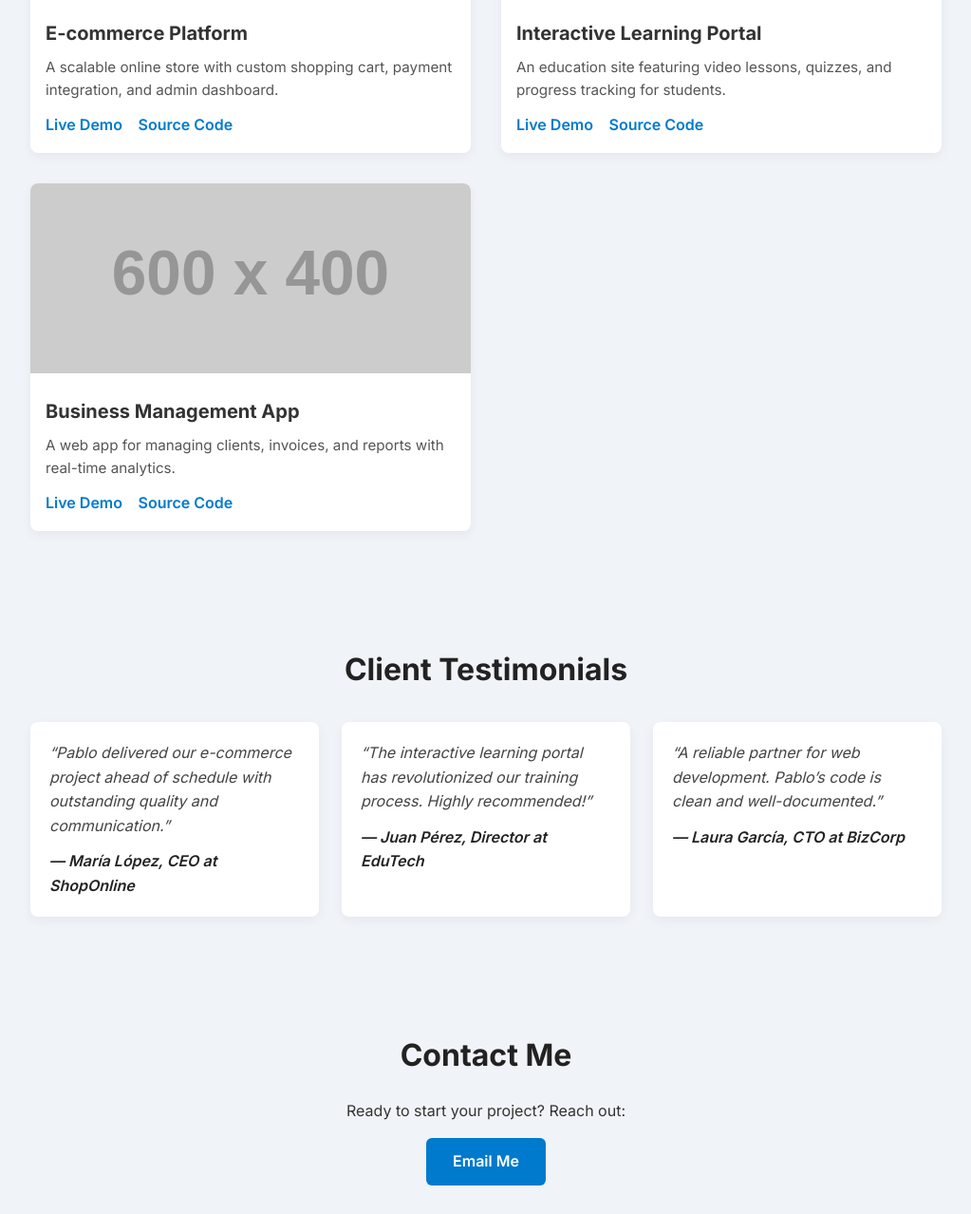
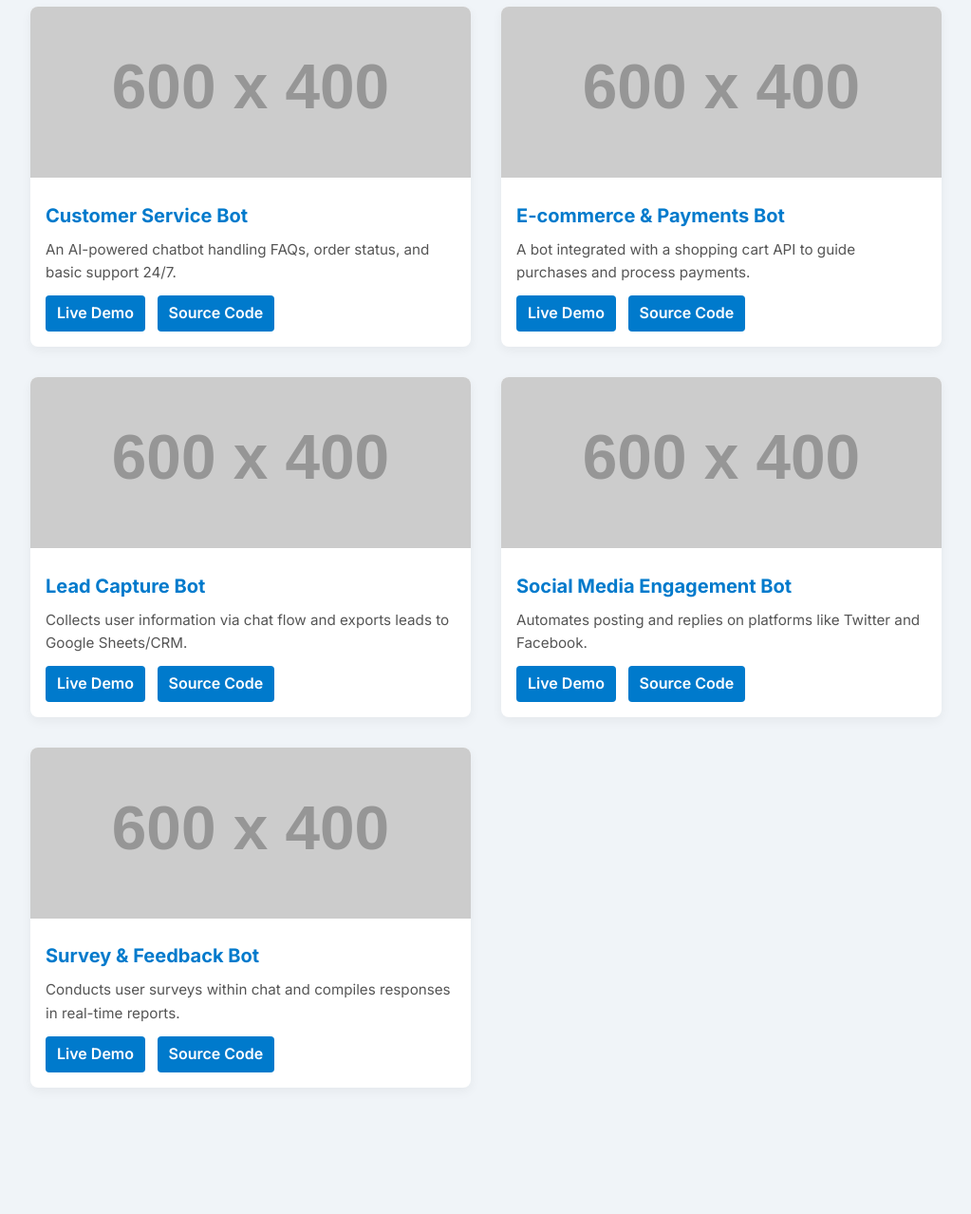
Before and after one commit to pablocorchado/pablocorchado.github.io, a plain HTML site: page index.html in a window 1280 px wide. Shown: the part 1522-2800 px from the top of the page at 95% size, without its empty margins (128-1151 px from the left). Drawn offline with Linux system fonts and the light colour scheme; placeholder pictures from the web are drawn by us.

Commit message:
bot commit;

```diff
--- a/index.html
+++ b/index.html
@@ -8,33 +8,42 @@
   <style>
     * { box-sizing: border-box; margin: 0; padding: 0; }
     body { font-family: 'Inter', sans-serif; color: #333; background: #f0f4f8; line-height: 1.6; }
-    header { background: #007acc; color: #fff; padding: 20px 0; text-align: center; }
+    header { background: #007acc; color: #fff; padding: 20px 0; text-align: center; position: sticky; top: 0; z-index: 100; }
     header h1 { font-size: 2.5rem; font-weight: 700; }
     nav { margin-top: 10px; }
-    nav a { color: #fff; margin: 0 15px; text-decoration: none; font-weight: 600; }
-    .hero { max-width: 800px; margin: 40px auto; text-align: center; }
+    nav a { color: #fff; margin: 0 15px; text-decoration: none; font-weight: 600; transition: color 0.3s; }
+    nav a:hover { color: #ffeb3b; }
+    .hero { max-width: 800px; margin: 60px auto; text-align: center; }
     .hero img { width: 150px; height: 150px; border-radius: 50%; border: 4px solid #007acc; margin-bottom: 20px; }
-    .hero p { font-size: 1.125rem; margin-bottom: 30px; }
-    .btn-primary { display: inline-block; background: #007acc; color: #fff; padding: 12px 28px; border-radius: 6px; font-weight: 600; text-decoration: none; transition: background 0.3s; }
-    .btn-primary:hover { background: #005fa3; }
-    section { padding: 60px 20px; max-width: 1000px; margin: auto; }
-    h2 { font-size: 2rem; font-weight: 700; color: #222; margin-bottom: 20px; text-align: center; }
+    .hero p { font-size: 1.125rem; margin-bottom: 30px; color: #555; }
+    .btn-primary { display: inline-block; background: #007acc; color: #fff; padding: 12px 28px; border-radius: 6px; font-weight: 600; text-decoration: none; transition: background 0.3s, transform 0.2s; }
+    .btn-primary:hover { background: #005fa3; transform: translateY(-2px); }
+    section { padding: 80px 20px; max-width: 1000px; margin: auto; }
+    h2 { font-size: 2rem; font-weight: 700; color: #222; margin-bottom: 20px; text-align: center; position: relative; }
+    h2::after { content: ''; width: 60px; height: 4px; background: #007acc; display: block; margin: 10px auto 0; }
     .about p { max-width: 700px; margin: auto; font-size: 1rem; color: #555; }
     .skills { display: grid; grid-template-columns: repeat(auto-fit, minmax(140px,1fr)); gap: 20px; margin-top: 30px; }
-    .skill { background: #fff; padding: 15px; border-radius: 8px; box-shadow: 0 4px 12px rgba(0,0,0,0.05); text-align: center; font-weight: 600; }
-    .portfolio { display: grid; grid-template-columns: repeat(auto-fit, minmax(320px,1fr)); gap: 32px; }
-    .project { background: #fff; border-radius: 8px; overflow: hidden; box-shadow: 0 4px 12px rgba(0,0,0,0.05); text-align: left; }
-    .project img { width: 100%; height: 200px; object-fit: cover; }
+    .skill { background: #fff; padding: 20px; border-radius: 8px; box-shadow: 0 4px 12px rgba(0,0,0,0.05); text-align: center; font-weight: 600; }
+    .portfolio { display: grid; grid-template-columns: repeat(auto-fit, minmax(300px,1fr)); gap: 32px; margin-top: 30px; }
+    .project { background: #fff; border-radius: 8px; overflow: hidden; box-shadow: 0 4px 12px rgba(0,0,0,0.05); transition: transform 0.2s; }
+    .project:hover { transform: translateY(-4px); }
+    .project img { width: 100%; height: 180px; object-fit: cover; }
     .project-info { padding: 16px; }
-    .project-info h3 { font-size: 1.25rem; margin-bottom: 8px; }
+    .project-info h3 { font-size: 1.25rem; margin-bottom: 8px; color: #007acc; }
     .project-info p { font-size: 0.95rem; color: #555; margin-bottom: 12px; }
-    .project-info a { display: inline-block; color: #007acc; text-decoration: none; font-weight: 600; margin-right: 12px; }
+    .project-info a { display: inline-block; color: #fff; background: #007acc; padding: 6px 12px; border-radius: 4px; text-decoration: none; font-weight: 600; margin-right: 8px; transition: background 0.3s; }
+    .project-info a:hover { background: #005fa3; }
     .testimonials { display: grid; grid-template-columns: repeat(auto-fit, minmax(280px,1fr)); gap: 24px; margin-top: 30px; }
-    .testimonial { background: #fff; padding: 20px; border-radius: 8px; box-shadow: 0 4px 12px rgba(0,0,0,0.05); font-style: italic; color: #444; }
-    .testimonial p { margin-bottom: 12px; }
-    .testimonial span { font-weight: 600; color: #222; }
-    footer { text-align: center; padding: 20px 0; background: #fff; margin-top: 40px; }
-    @media (max-width: 600px) { header h1 { font-size: 2rem; } }
+    .testimonial { background: #fff; padding: 20px; border-radius: 8px; box-shadow: 0 4px 12px rgba(0,0,0,0.05); font-style: italic; color: #444; position: relative; }
+    .testimonial::before { content: '“'; font-size: 3rem; color: #007acc; position: absolute; top: 10px; left: 20px; }
+    .testimonial p { margin-bottom: 12px; padding-left: 40px; }
+    .testimonial span { font-weight: 600; color: #222; display: block; text-align: right; }
+    footer { text-align: center; padding: 20px 0; background: #fff; margin-top: 40px; color: #777; font-size: 0.9rem; }
+    @media (max-width: 600px) {
+      header h1 { font-size: 2rem; }
+      .hero img { width: 120px; height: 120px; }
+      .btn-primary { padding: 10px 20px; }
+    }
   </style>
 </head>
 <body>
@@ -43,7 +52,7 @@
     <nav>
       <a href="#about">About</a>
       <a href="#skills">Skills</a>
-      <a href="#portfolio">Portfolio</a>
+      <a href="#portfolio">Bots</a>
       <a href="#testimonials">Testimonials</a>
       <a href="#contact">Contact</a>
     </nav>
@@ -79,33 +88,56 @@
   </section>
 
   <section id="portfolio">
-    <h2>Highlighted Projects</h2>
+    <h2>Bot & Project Examples</h2>
     <div class="portfolio">
+      <!-- Bot 1: Customer Service Bot -->
       <div class="project">
-        <img src="https://via.placeholder.com/600x400?text=Project+Screenshot" alt="Project Screenshot">
+        <img src="https://via.placeholder.com/600x400?text=Customer+Service+Bot" alt="Customer Service Bot">
         <div class="project-info">
-          <h3>E-commerce Platform</h3>
-          <p>A scalable online store with custom shopping cart, payment integration, and admin dashboard.</p>
-          <a href="https://demo.ecommerce.com" target="_blank">Live Demo</a>
-          <a href="https://github.com/pablocorchado/ecommerce-project" target="_blank">Source Code</a>
+          <h3>Customer Service Bot</h3>
+          <p>An AI-powered chatbot handling FAQs, order status, and basic support 24/7.</p>
+          <a href="#" target="_blank">Live Demo</a>
+          <a href="https://github.com/pablocorchado/customer-service-bot" target="_blank">Source Code</a>
         </div>
       </div>
+      <!-- Bot 2: E-commerce & Payments Bot -->
       <div class="project">
-        <img src="https://via.placeholder.com/600x400?text=Project+Screenshot" alt="Project Screenshot">
+        <img src="https://via.placeholder.com/600x400?text=E-commerce+Bot" alt="E-commerce & Payments Bot">
         <div class="project-info">
-          <h3>Interactive Learning Portal</h3>
-          <p>An education site featuring video lessons, quizzes, and progress tracking for students.</p>
-          <a href="https://demo.education.com" target="_blank">Live Demo</a>
-          <a href="https://github.com/pablocorchado/edu-site" target="_blank">Source Code</a>
+          <h3>E-commerce & Payments Bot</h3>
+          <p>A bot integrated with a shopping cart API to guide purchases and process payments.</p>
+          <a href="#" target="_blank">Live Demo</a>
+          <a href="https://github.com/pablocorchado/ecommerce-bot" target="_blank">Source Code</a>
         </div>
       </div>
+      <!-- Bot 3: Lead Capture Bot -->
       <div class="project">
-        <img src="https://via.placeholder.com/600x400?text=Project+Screenshot" alt="Project Screenshot">
+        <img src="https://via.placeholder.com/600x400?text=Lead+Capture+Bot" alt="Lead Capture Bot">
         <div class="project-info">
-          <h3>Business Management App</h3>
-          <p>A web app for managing clients, invoices, and reports with real-time analytics.</p>
-          <a href="https://demo.businessapp.com" target="_blank">Live Demo</a>
-          <a href="https://github.com/pablocorchado/business-app" target="_blank">Source Code</a>
+          <h3>Lead Capture Bot</h3>
+          <p>Collects user information via chat flow and exports leads to Google Sheets/CRM.</p>
+          <a href="#" target="_blank">Live Demo</a>
+          <a href="https://github.com/pablocorchado/lead-capture-bot" target="_blank">Source Code</a>
+        </div>
+      </div>
+      <!-- Bot 4: Social Media Engagement Bot -->
+      <div class="project">
+        <img src="https://via.placeholder.com/600x400?text=Social+Media+Bot" alt="Social Media Engagement Bot">
+        <div class="project-info">
+          <h3>Social Media Engagement Bot</h3>
+          <p>Automates posting and replies on platforms like Twitter and Facebook.</p>
+          <a href="#" target="_blank">Live Demo</a>
+          <a href="https://github.com/pablocorchado/social-media-bot" target="_blank">Source Code</a>
+        </div>
+      </div>
+      <!-- Bot 5: Survey & Feedback Bot -->
+      <div class="project">
+        <img src="https://via.placeholder.com/600x400?text=Survey+Bot" alt="Survey & Feedback Bot">
+        <div class="project-info">
+          <h3>Survey & Feedback Bot</h3>
+          <p>Conducts user surveys within chat and compiles responses in real-time reports.</p>
+          <a href="#" target="_blank">Live Demo</a>
+          <a href="https://github.com/pablocorchado/survey-bot" target="_blank">Source Code</a>
         </div>
       </div>
     </div>
@@ -131,7 +163,7 @@
 
   <section id="contact">
     <h2>Contact Me</h2>
-    <p style="text-align:center; margin-bottom:16px;">Ready to start your project? Reach out:</p>
+    <p style="text-align:center; margin-bottom:16px; color: #555;">Ready to start your project? Reach out:</p>
     <p style="text-align:center;"><a href="mailto:corchado.pablo.carrasco@gmail.com" class="btn-primary">Email Me</a></p>
   </section>
 
```
